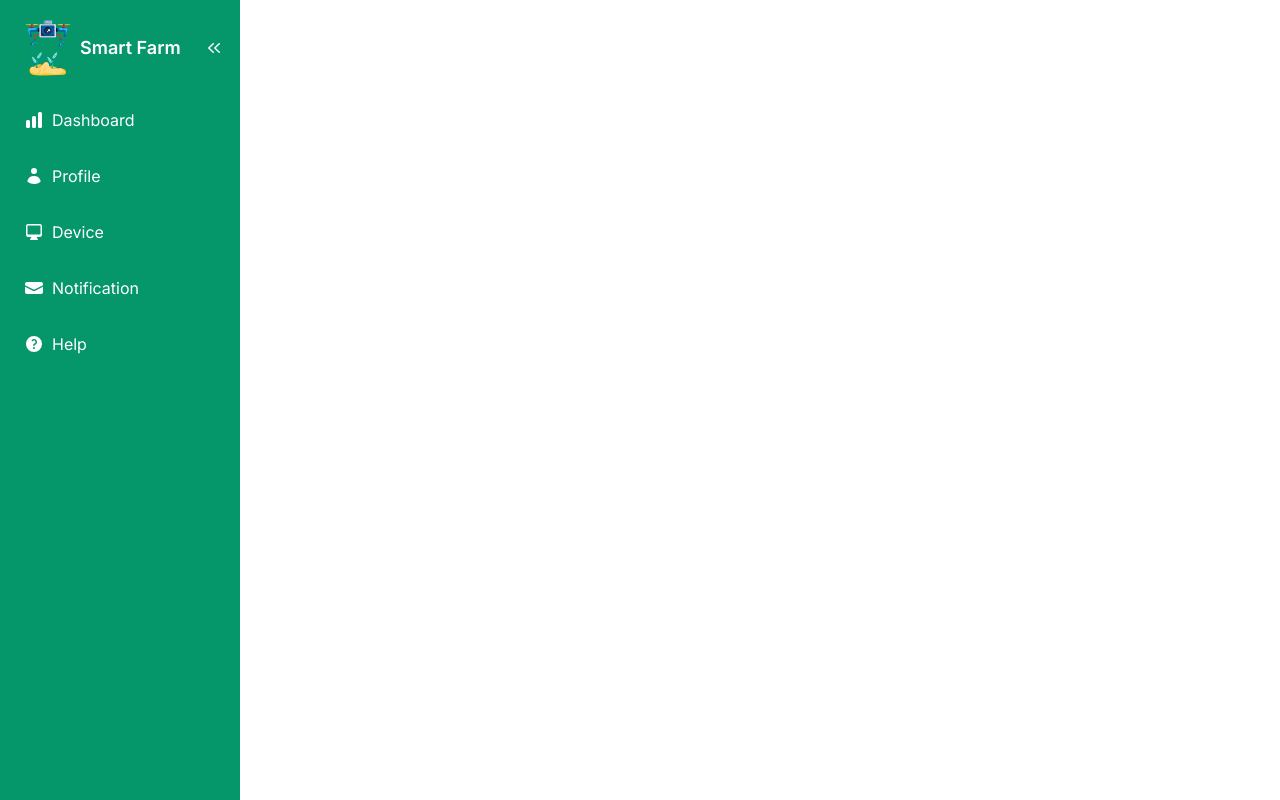
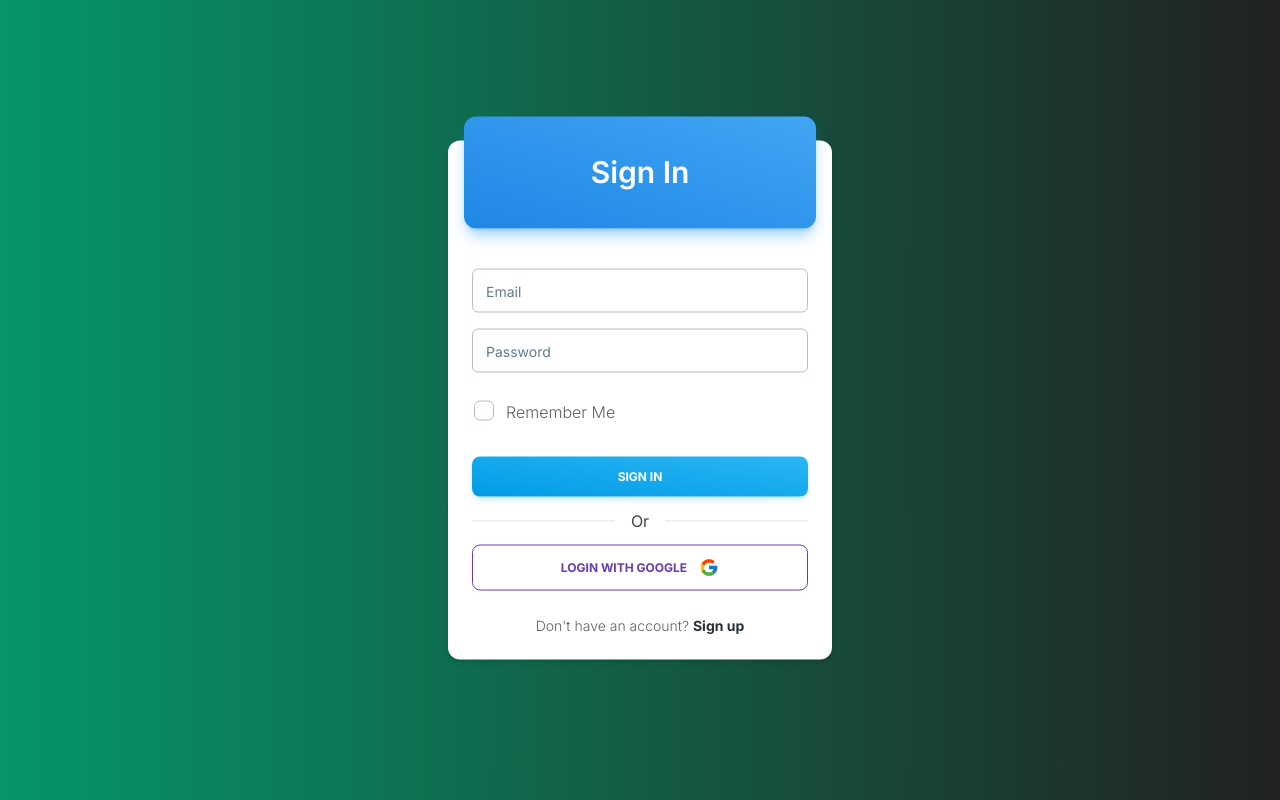
Before and after one commit to Minhtuei/SmartFarm, a React (Vite) app: page /login in a window 1280 px wide. Built offline with nearby package versions, Linux system fonts and the light colour scheme.

Commit message:
feat: create login.tsx for authpage and update applayout for /login

```diff
--- a/frontend/App.tsx
+++ b/frontend/App.tsx
@@ -1,9 +1,15 @@
+import React from 'react';
 import { AppLayout } from '@fe/layouts';
-import { DashboardPage, DevicePage, HelpPage, NotificationPage, ProfilePage } from '@fe/pages';
+import { DashboardPage, DevicePage, HelpPage, NotificationPage, ProfilePage, LoginCard } from '@fe/pages'; // Import LoginCard
 import { ChartBarIcon, ComputerDesktopIcon, EnvelopeIcon, QuestionMarkCircleIcon, UserIcon } from '@heroicons/react/20/solid';
+import { Routes, Route } from 'react-router-dom';
+
 export default function App() {
     return (
-        <div className='bg-green/1 dark:bg-black/1'>
+        <div className='bg-green-100 dark:bg-black-100'>
+            <Routes>
+                <Route path='/login' element={<LoginCard />} />
+            </Routes>
             <AppLayout
                 menu={[
                     {
--- a/frontend/layouts/AppLayout.tsx
+++ b/frontend/layouts/AppLayout.tsx
@@ -19,10 +19,11 @@ export const AppLayout: Component<{ menu: RouteMenu }> = function ({ menu }) {
         }
         return items;
     }, [menu]);
+    const shouldDisplayMenu = location.pathname !== '/login';
     const [open, setOpen] = useState(true);
     return (
         <div>
-            <AppSlideMenu menu={menu} open={open} setOpen={setOpen} />
+            {shouldDisplayMenu && <AppSlideMenu menu={menu} open={open} setOpen={setOpen} />}
             <div style={{ marginLeft: open && screen.screenSize >= 2 ? '240px' : '64px' }}>
                 <Routes>
                     {routeItems.map((item) => (
--- /dev/null
+++ b/frontend/pages/Login.tsx
@@ -0,0 +1,99 @@
+import { Card, CardHeader, CardBody, CardFooter, Typography, Input, Checkbox, Button } from '@material-tailwind/react';
+import { useState } from 'react';
+import { FcGoogle } from 'react-icons/fc';
+import { SnackbarProvider, enqueueSnackbar } from 'notistack';
+
+export function LoginCard() {
+    const [username, setUsername] = useState<string | number>('');
+    const [password, setPassword] = useState<string>('');
+    const [block, setBlock] = useState<boolean>(false);
+    const validateUsername = (username: string): boolean => {
+        // Regular expression to check if the username is in email format
+        const emailPattern = /^[\w\.-]+@[\w\.-]+\.\w+$/;
+        return emailPattern.test(username);
+    };
+
+    const validatePassword = (password: string): boolean => {
+        // Regular expressions to check if the password meets the criteria
+        const lengthCheck = password.length >= 8;
+        const charCheck = /[a-zA-Z]/.test(password);
+        const numCheck = /\d/.test(password);
+        const specialCharCheck = /[!@#$%^&*()-_=+]/.test(password);
+
+        return lengthCheck && charCheck && numCheck && specialCharCheck;
+    };
+
+    const handleSignIn = () => {
+        if (!validateUsername(username)) {
+            enqueueSnackbar('Invalid email format. Please enter a valid email.', { variant: 'error', autoHideDuration: 3000 });
+        } else if (!validatePassword(password)) {
+            enqueueSnackbar(
+                'Password must be at least 8 characters long and contain at least one letter, one number, and one special character.',
+                { variant: 'error', autoHideDuration: 4000 }
+            );
+        } else {
+            setBlock(true);
+            setTimeout(() => {
+                setBlock(false);
+                enqueueSnackbar('Sign In Successful', { variant: 'success', autoHideDuration: 1000 });
+            }, 2000);
+            // Perform sign-in logic here
+        }
+    };
+    return (
+        <div className='w-full h-[100vh] bg-gradient-to-r from-green/1 to-gray-900'>
+            <Card className='absolute top-1/2 left-1/2 translate-x-[-50%] translate-y-[-50%] sm:w-[30vw]'>
+                <CardHeader variant='gradient' color='blue' className='mb-4 grid h-28 place-items-center'>
+                    <Typography variant='h3' color='white'>
+                        Sign In
+                    </Typography>
+                </CardHeader>
+                <CardBody className='flex flex-col gap-4'>
+                    <Input
+                        label='Email'
+                        size='lg'
+                        color='blue'
+                        value={username}
+                        onChange={(e) => setUsername(e.target.value)}
+                        disabled={block}
+                    />
+                    <Input
+                        type='password'
+                        label='Password'
+                        size='lg'
+                        color='blue'
+                        value={password}
+                        onChange={(e) => setPassword(e.target.value)}
+                        disabled={block}
+                    />
+                    <div className='-ml-2.5'>
+                        <Checkbox label='Remember Me' />
+                    </div>
+                </CardBody>
+                <CardFooter className='pt-0'>
+                    <Button variant='gradient' color='light-blue' fullWidth onClick={handleSignIn} disabled={block}>
+                        {block ? 'Signing In...' : 'Sign In'}
+                    </Button>
+                    <div className='mt-3 flex items-center'>
+                        <div className='flex-grow border-t border-gray-300'></div>
+                        <span className='mx-4 text-md text-gray-800'>Or</span>
+                        <div className='flex-grow border-t border-gray-300'></div>
+                    </div>
+                    <Button variant='outlined' color='deep-purple' className='mt-3 flex justify-center items-center gap-3' fullWidth>
+                        <p className='color-slate-50'>Login with Google</p>
+                        <FcGoogle className='text-xl' />
+                    </Button>
+                    <Typography variant='small' className='mt-6 flex justify-center'>
+                        Don&apos;t have an account?
+                        <Typography as='a' href='#signup' variant='small' color='blue-gray' className='ml-1 font-bold'>
+                            Sign up
+                        </Typography>
+                    </Typography>
+                </CardFooter>
+            </Card>
+            <div>
+                <SnackbarProvider maxSnack={3} />
+            </div>
+        </div>
+    );
+}
--- a/frontend/pages/index.ts
+++ b/frontend/pages/index.ts
@@ -5,5 +5,6 @@
 export * from './DashboardPage';
 export * from './DevicePage';
 export * from './HelpPage';
+export * from './Login';
 export * from './NotificationPage';
 export * from './ProfilePage';
--- a/package.json
+++ b/package.json
@@ -25,8 +25,10 @@
     "dotenv": "^16.3.1",
     "envalid": "^7.3.1",
     "express": "^4.18.3",
+    "notistack": "^3.0.1",
     "react": "^18.2.0",
     "react-dom": "^18.2.0",
+    "react-icons": "^5.0.1",
     "react-router-dom": "^6.20.1",
     "react-toastify": "^9.1.3",
     "zustand": "^4.4.7"
```
Also changed, not shown: 1 other file (tests, documents, lock files or other folders).
